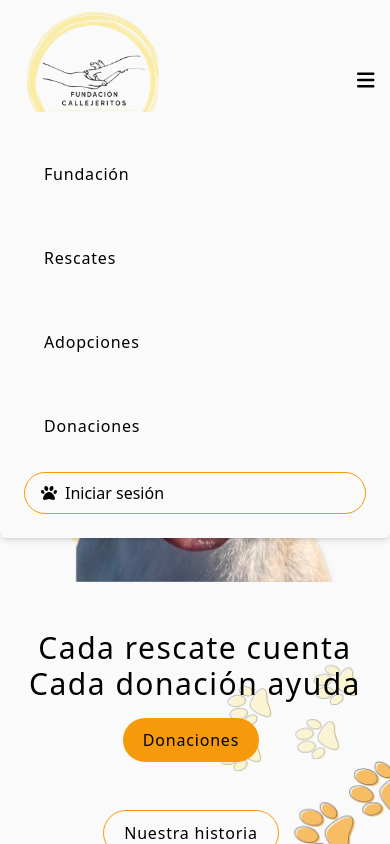
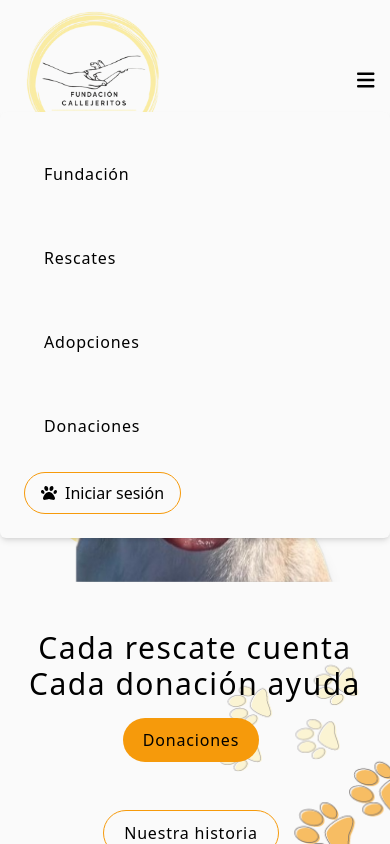
Before and after one commit to KariRomero/fundacionCallejeritos, a React (Vite) app in the folder client/: page / in a window 390 px wide. Both pictures are taken after a click on the icon 337 px from the left and 80 px from the top of the page. Shown: the top 844 px of the page. Built offline with nearby package versions, Linux system fonts and the light colour scheme; no server answers.

Commit message:
NavBar showMenu

```diff
--- a/client/src/components/NavBar/NavBar.jsx
+++ b/client/src/components/NavBar/NavBar.jsx
@@ -71,8 +71,7 @@ const NavBar = () => {
                             Donaciones
                         </NavLinkMobile>
                         {isLoggedIn ? (
-                            <button
-                                className="border border-secondary rounded-full w-16 h-16"
+                            <button className="border border-secondary rounded-full w-16 h-16"
                                 onClick={() => {
                                     toggleMenu();
                                     setShowMenu(false);
@@ -83,18 +82,17 @@ const NavBar = () => {
                                 </Link>
                             </button>
                         ) : (
-                            <button
-                                className="border border-secondary rounded-full hover:bg-secondary px-4 py-2 flex items-center"
+                            <Link to='/iniciarsesion' >
+                                <button className="border border-secondary rounded-full hover:bg-secondary px-4 py-2 flex items-center"
                                     onClick={() => {
                                         toggleMenu();
                                         setShowMenu(false);
                                     }}
                                 >
-                                <Link to='/iniciarsesion' >
                                     <FontAwesomeIcon icon={faPaw} className='mr-2' />
                                     Iniciar sesión
+                                </button>
                             </Link>
-                            </button>
                         )}
                     </div>
                 )}
--- a/client/src/components/User/SideNav.jsx
+++ b/client/src/components/User/SideNav.jsx
@@ -32,7 +32,6 @@ const SideNav = () => {
 
     return (
         <>
-            {/* Botón de menú para dispositivos móviles */}
             <div className="top-4 md:hidden flex justify-center mt-2">
                 <button
                     className="w-full border border-secondary rounded-full hover:bg-secondary px-4 py-2 flex justify-center items-center"
@@ -43,7 +42,7 @@ const SideNav = () => {
                 </button>
             </div>
 
-            {/* Barra lateral desplegable que aparece sobre la vista */}
+            {/* Side */}
             <aside className={`absolute h-screen w-64 bg-primary z-40 transition-transform transform ${showMenu ? 'translate-x-0' : '-translate-x-full'} md:relative md:translate-x-0`}>
                 <ul className="space-y-2 font-medium p-4">
                     {user && (
```
Lines whose indentation alone changed are shown as unchanged.
